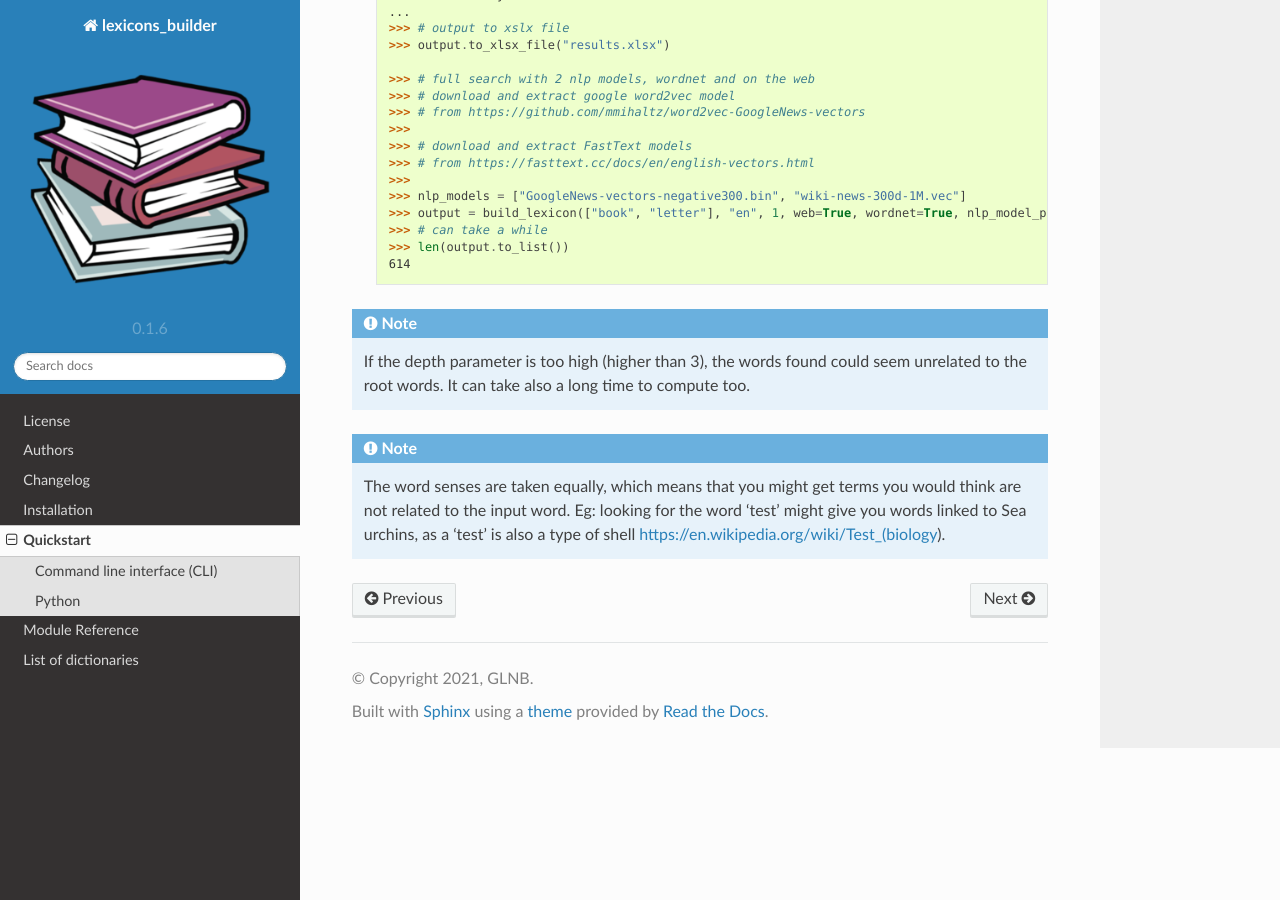
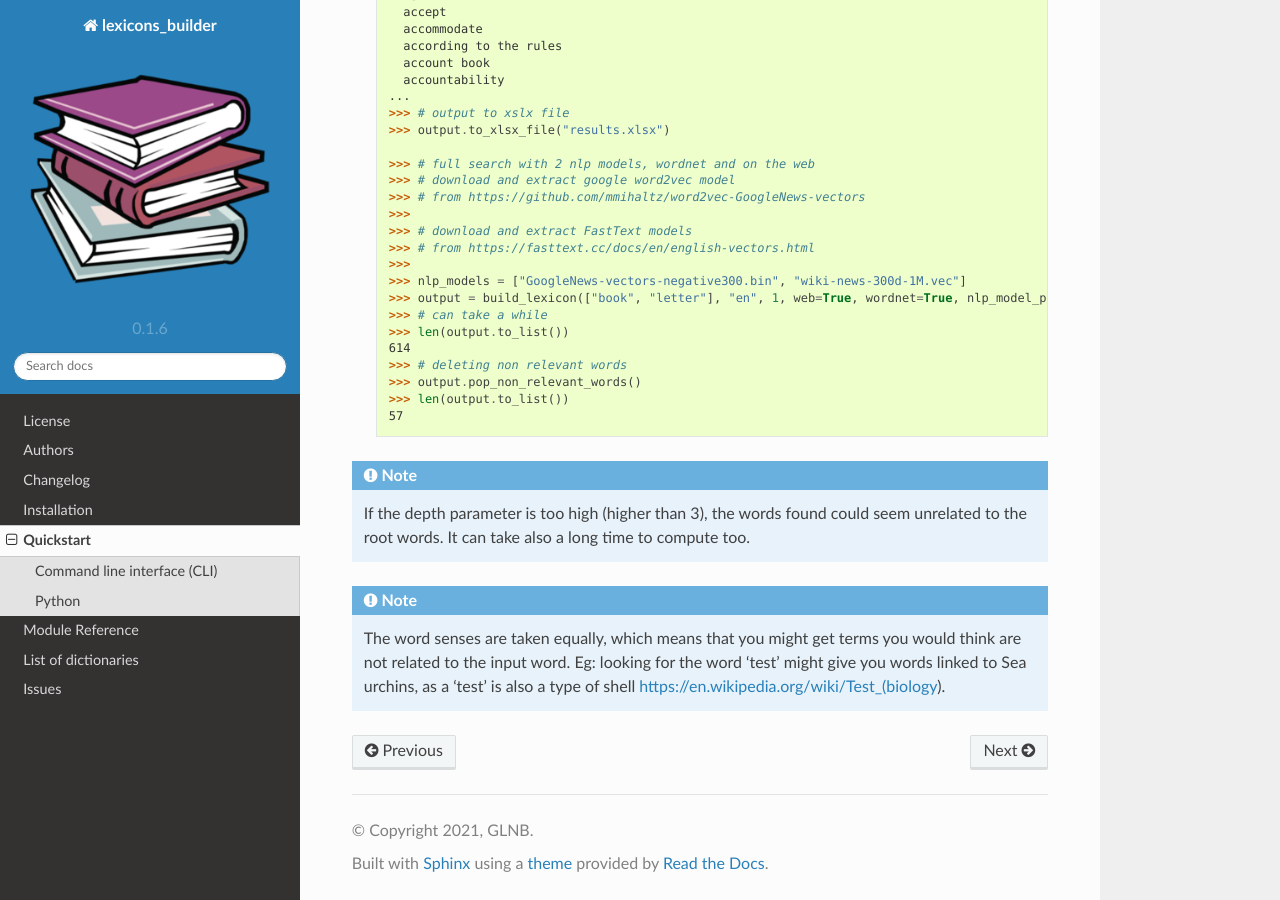
Before and after one commit to GuillaumeLNB/lexicons_builder, a Sphinx documentation site: the page built from docs/quickstart.rst, in a window 1280 px wide and 900 px high, scrolled down 2048 px. Built offline with Sphinx 7.4.7 and the Read the Docs theme 2.0.0, drawn with Linux system fonts in a browser that asks for light colours; the version number is read from the project's files by our own code; some of the changed text lies outside the part shown.

Commit message:
updated documentation

```diff
--- a/docs/index.rst
+++ b/docs/index.rst
@@ -37,6 +37,7 @@
 
    Module Reference <api/modules>
    List of dictionaries <list_dictionaries>
+   Issues <issues>
 
 Indices and tables
 ==================
--- a/docs/list_dictionaries.rst
+++ b/docs/list_dictionaries.rst
@@ -1,7 +1,7 @@
 Complete list of synonyms dictionaries
 =======================================
 
-Here's the list of the synonyms dictionaries the algorithm looks up at.
+Here's the list of the synonyms dictionaries the scrappers look up.
 
 +--------------------------+-------------+
 | Website                  | Language(s) |
--- a/docs/quickstart.rst
+++ b/docs/quickstart.rst
@@ -30,6 +31,8 @@
   * ``--web`` Search online for synonyms
   * ``--wordnet`` Search on WordNet using nltk
   * ``--wolf-path <WOLF_PATH>`` The path to WOLF (French wordnet)
+Optional
+  * ``--strict`` remove non relevant words
 
 **Eg:** if we want to look for related terms linked to 'eat' and 'drink' on wordnet at a depth of 2, excecute:
 
@@ -123,6 +126,10 @@
         >>> # can take a while
         >>> len(output.to_list())
         614
+        >>> # deleting non relevant words
+        >>> output.pop_non_relevant_words()
+        >>> len(output.to_list())
+        57
 
 
 
```
Also changed, not shown: other parts of docs/index.rst (+1 -1 lines), other parts of docs/quickstart.rst (+2 -1 lines).
